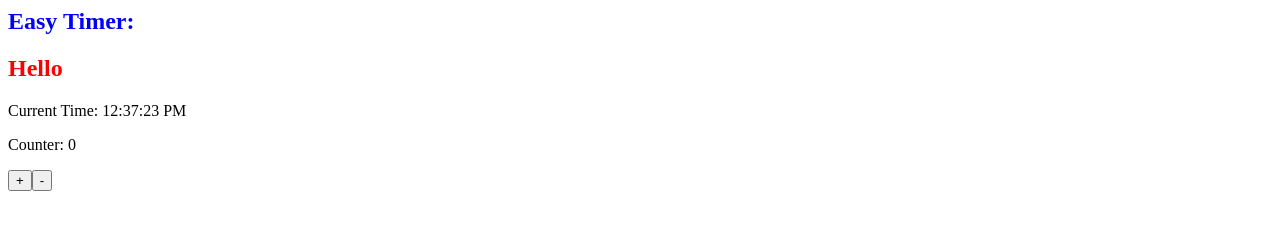
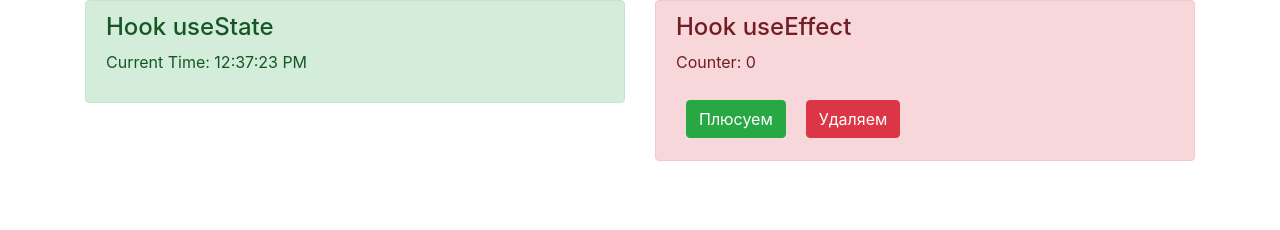
Before and after one commit to alexohotnikov/react-webhooks, a React app: page / in a window 1280 px wide. Built offline with nearby package versions, Linux system fonts and the light colour scheme.

Commit message:
bootstrap layout added

```diff
--- a/package.json
+++ b/package.json
@@ -24,8 +24,10 @@
     "webpack-dev-server": "^3.2.1"
   },
   "dependencies": {
+    "bootstrap": "^4.3.1",
     "html-webpack-plugin": "^3.2.0",
     "react": "^16.8.6",
+    "react-bootstrap": "^1.0.0-beta.6",
     "react-dom": "^16.8.6"
   }
 }
--- a/src/components/Clock.js
+++ b/src/components/Clock.js
@@ -1,4 +1,5 @@
 import React, { useState, useEffect } from 'react';
+import Alert from 'react-bootstrap/Alert';
 
 const Clock = (props) => {
   const getCurrentTime = () => {
@@ -14,7 +15,11 @@ const Clock = (props) => {
     }
   }, [])
   return(
-    <p> Current Time: { currentTime } </p>
+      <Alert {...props}>
+        <Alert.Heading> Hook useState </Alert.Heading>
+        <p> Current Time: { currentTime } </p>
+      </Alert>
+
   )
 }
 
--- a/src/components/Jet.js
+++ /dev/null
@@ -1,22 +0,0 @@
-import React, { Component } from 'react';
-
-export default class Jet extends Component {
-
-  constructor(props) {
-    super(props)
-    this.userFlag = ((type) => {
-      switch(type) {
-        case 'none':
-          return 'Easy Timer:'
-        default:
-          return 'default'
-      }
-    })(props.type)
-  }
-
-  render() {
-    return(
-      <h2 {...this.props}> {this.userFlag} </h2>
-    )
-  }
-}
--- a/src/components/Reduce.js
+++ b/src/components/Reduce.js
@@ -1,4 +1,8 @@
 import React, { useReducer } from 'react';
+import Alert from 'react-bootstrap/Alert'
+import Button from 'react-bootstrap/Button';
+import './styles.css';
+
 
 function reduces(state, action) {
   const { type } = action;
@@ -22,10 +26,12 @@ export default (props) => {
   }
 
   return(
-    <React.Fragment>
-      <p> Counter: {count}</p>
-      <button onClick = {(e) => actionDo(e, 'increment')}> + </button>
-      <button onClick = {(e) => actionDo(e, 'decrement')}> - </button>
-    </React.Fragment>
+
+    <Alert {...props}>
+      <Alert.Heading> Hook useEffect </Alert.Heading>
+      <p> Counter: { count } </p>
+        <Button variant = "success" onClick={(e) => actionDo(e, 'increment')}> Плюсуем </Button>
+        <Button variant = "danger"  onClick={(e) => actionDo(e, 'decrement')}> Удаляем </Button>
+    </Alert>
   )
 }
--- /dev/null
+++ b/src/components/styles.css
@@ -0,0 +1,7 @@
+button.btn{
+  margin: 10px;
+}
+
+.alert {
+  min-width: 270px;
+}
--- a/src/index.js
+++ b/src/index.js
@@ -1,18 +1,26 @@
 import React, { Component } from 'react';
 import { render } from 'react-dom';
-import Jet from './components/Jet';
 import Clock from './components/Clock';
 import Conunter from './components/Reduce';
+import { Container, Row, Col } from 'react-bootstrap';
+import 'bootstrap/dist/css/bootstrap.css';
 
 
 class App extends Component {
   render() {
     return(
       <React.Fragment>
-        <Jet style = {{ color: 'blue' }} type='none' />
-        <h1 style = {{ color: 'red'}}> Hello </h1>
-        <Clock/>
-        <Conunter/>
+        <Container>
+          <Row>
+            <Col>
+              <Clock variant = "success"/>
+            </Col>
+            <Col>
+              <Conunter variant = "danger"/>
+            </Col>
+          </Row>
+        </Container>
+
       </React.Fragment>
     )
   }
```
Also changed, not shown: src/index.html (+6 -0 lines), 1 other file.
